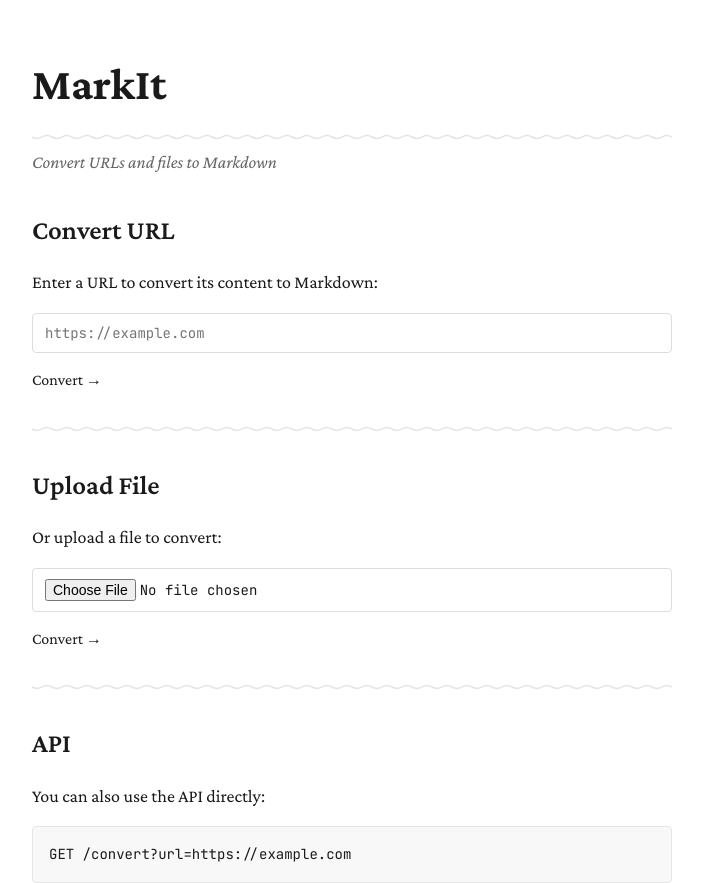
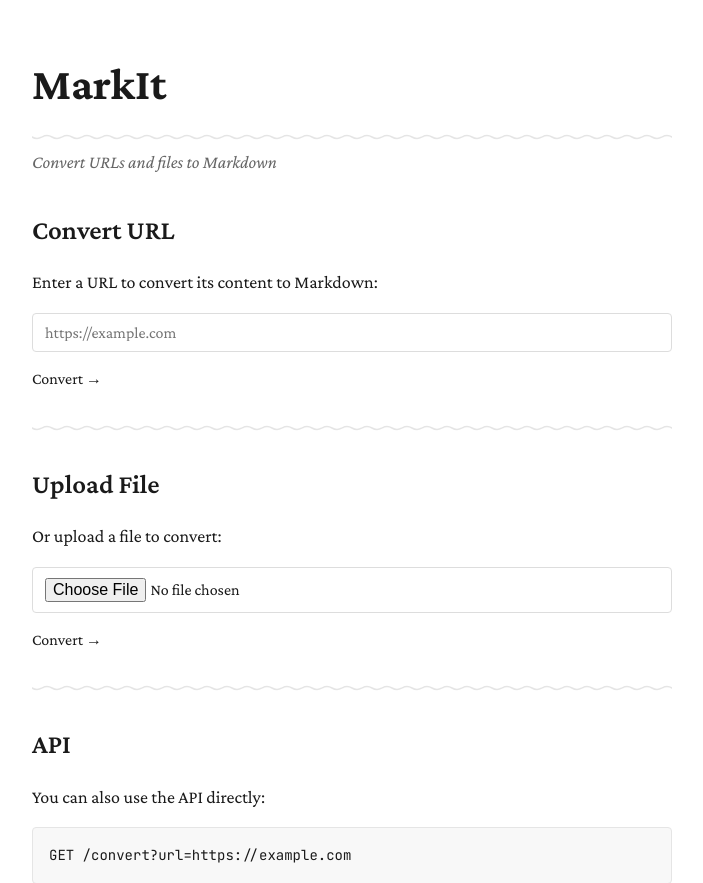
Before and after one commit to arjunkomath/MarkIt, a FastAPI app: page / in a window 1280 px wide. Shown: the top 883 px of the page, without its empty margins (288-991 px from the left). Run offline with FastAPI, Linux system fonts and the light colour scheme.

Commit message:
Update input font size

```diff
--- a/templates/index.html
+++ b/templates/index.html
@@ -81,8 +81,8 @@
 
         input[type="url"],
         input[type="file"] {
-            font-family: 'JetBrains Mono', monospace;
-            font-size: 14px;
+            font-family: inherit;
+            font-size: 16px;
             width: 100%;
             padding: 10px 12px;
             border: 1px solid #ddd;
```
